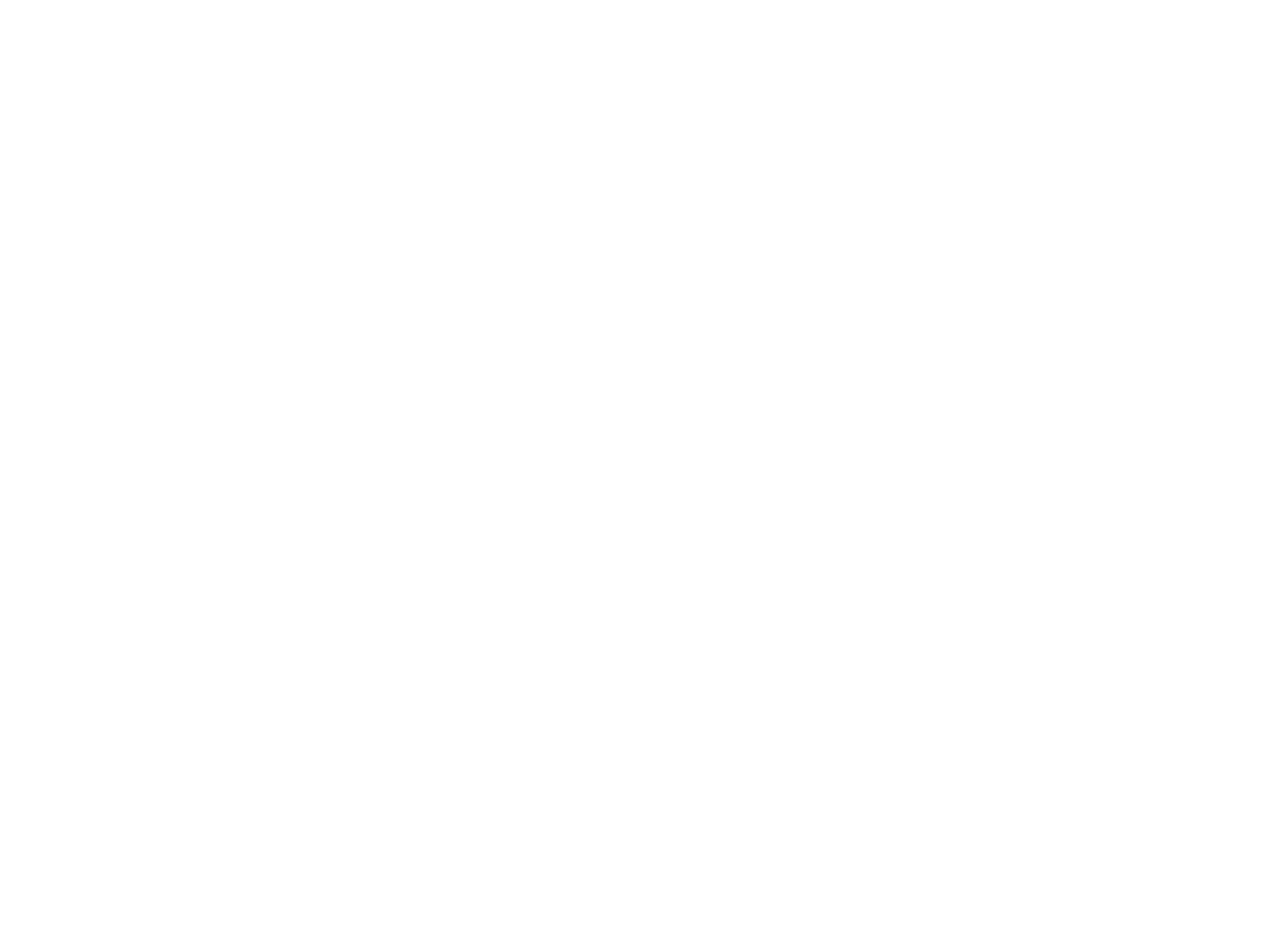
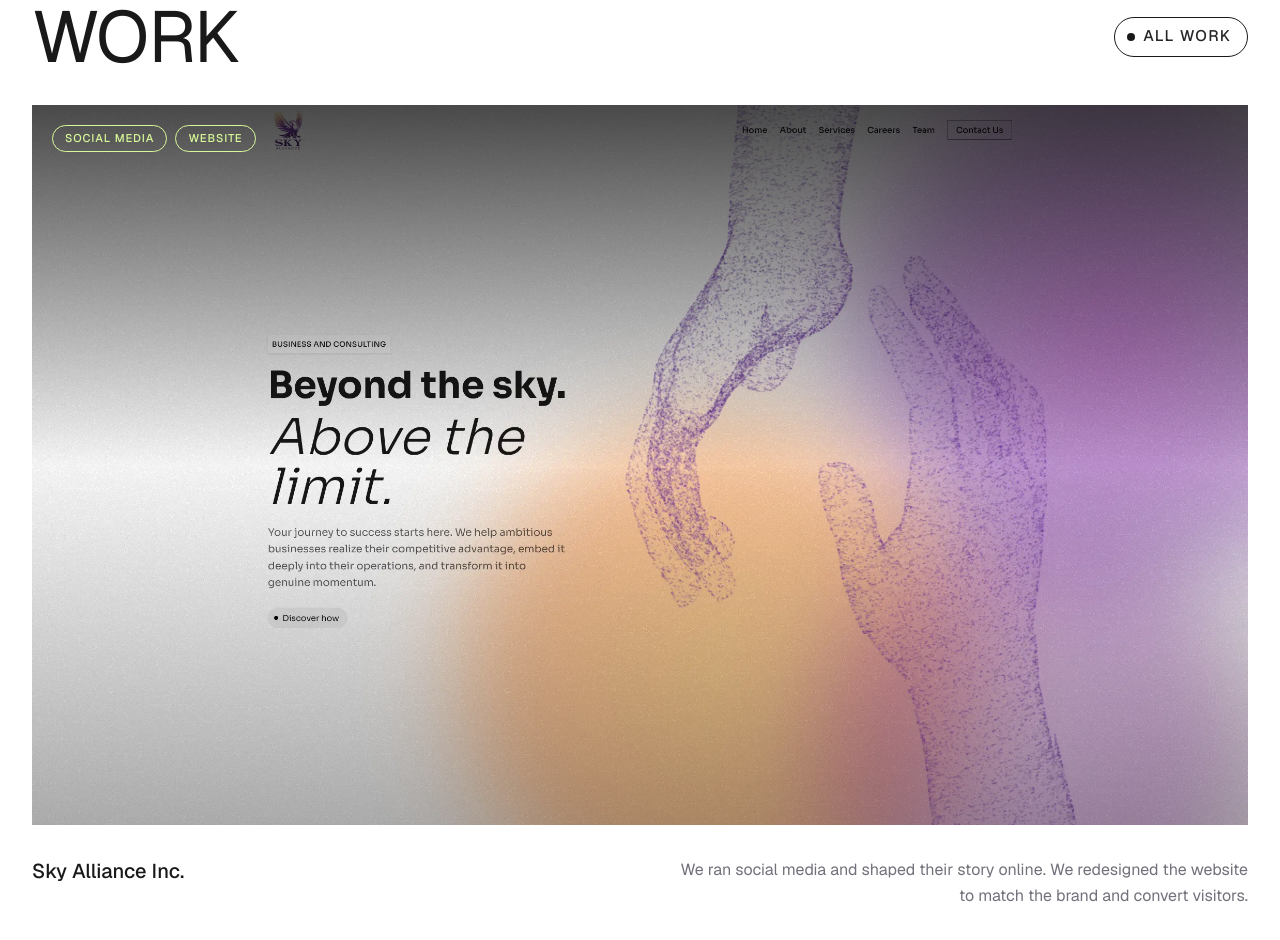
Before and after one commit to MonyVannn/hansei-website, a Next.js app: page / in a window 1280 px wide. Shown: the part 1700-2640 px from the top of the page. Before the commit the page ends 1621 px from the top, so only its background shows below. Built offline with nearby package versions, Linux system fonts and the light colour scheme.

Commit message:
Feature: add featured work section

```diff
--- a/src/app/page.tsx
+++ b/src/app/page.tsx
@@ -1,11 +1,13 @@
 import { Hero } from "@/components/homepage/Hero";
 import { AboutSection } from "@/components/homepage/AboutSection";
+import { WorkShowcaseSection } from "@/components/homepage/WorkShowcaseSection";
 
 export default function Home() {
   return (
     <>
       <Hero />
       <AboutSection />
+      <WorkShowcaseSection />
     </>
   );
 }
--- /dev/null
+++ b/src/components/homepage/WorkShowcaseSection.tsx
@@ -0,0 +1,56 @@
+import Image from "next/image";
+import { PillArrowLink } from "@/components/layout/PillArrowLink";
+
+export function WorkShowcaseSection() {
+  return (
+    <section
+      aria-labelledby="work-showcase-title"
+      className="bg-background py-14 md:py-20"
+    >
+      <div className="container space-y-6 md:space-y-8">
+        <div className="flex items-center justify-between gap-4">
+          <h2
+            id="work-showcase-title"
+            className="text-5xl uppercase tracking-tight text-foreground md:text-7xl"
+          >
+            Work
+          </h2>
+          <PillArrowLink href="/works">All work</PillArrowLink>
+        </div>
+
+        <article className="group overflow-hidden bg-foreground">
+          <div className="relative min-h-[280px] bg-foreground md:min-h-[720px] cursor-pointer">
+            <Image
+              src="/homepage-project.webp"
+              alt="Latest project thumbnail"
+              fill
+              className="object-cover transition-transform duration-700 ease-out group-hover:scale-105"
+            />
+            <div
+              aria-hidden
+              className="absolute inset-0 bg-linear-to-b from-black/70 via-transparent to-black/30"
+            />
+            <div className="absolute left-5 top-5 flex items-center gap-2">
+              <span className="rounded-full border border-lime-200 px-3 py-1 text-[0.58rem] font-medium uppercase tracking-[0.08em] text-lime-200 md:text-[0.7rem]">
+                Social Media
+              </span>
+              <span className="rounded-full border border-lime-200 px-3 py-1 text-[0.58rem] font-medium uppercase tracking-[0.08em] text-lime-200 md:text-[0.7rem]">
+                Website
+              </span>
+            </div>
+          </div>
+        </article>
+
+        <div className="flex flex-col gap-2 text-zinc-500 md:flex-row md:items-start md:justify-between">
+          <p className="text-xl font-medium text-foreground">
+            Sky Alliance Inc.
+          </p>
+          <p className="max-w-xl text-sm leading-relaxed md:text-right md:text-base">
+            We ran social media and shaped their story online. We redesigned the
+            website to match the brand and convert visitors.
+          </p>
+        </div>
+      </div>
+    </section>
+  );
+}
--- a/src/components/layout/MainNav.tsx
+++ b/src/components/layout/MainNav.tsx
@@ -1,5 +1,5 @@
 import Link from "next/link";
-import { FiArrowRight } from "react-icons/fi";
+import { PillArrowLink } from "./PillArrowLink";
 
 const leftLinks = [
   { label: "About", href: "/about" },
@@ -61,15 +61,7 @@
                 </li>
               ))}
               <li>
-                <Link
-                  href="/contact"
-                  className="group flex h-10 items-center gap-2 rounded-full border border-foreground pl-3 pr-4 text-[0.62rem] font-medium uppercase tracking-[0.08em] text-zinc-800 transition-all duration-300 ease-in-out hover:bg-black hover:pl-2 hover:text-white active:bg-neutral-700 md:text-[0.96rem]"
-                >
-                  <span className="rounded-full bg-foreground p-1 text-sm transition-colors duration-300 group-hover:bg-white">
-                    <FiArrowRight className="-translate-x-[200%] text-[0px] transition-all duration-300 group-hover:translate-x-0 group-hover:text-lg group-hover:text-foreground group-active:-rotate-45" />
-                  </span>
-                  <span>Contact us</span>
-                </Link>
+                <PillArrowLink href="/contact">Contact us</PillArrowLink>
               </li>
             </ul>
           </div>
--- /dev/null
+++ b/src/components/layout/PillArrowLink.tsx
@@ -0,0 +1,22 @@
+import Link from "next/link";
+import { FiArrowRight } from "react-icons/fi";
+
+type PillArrowLinkProps = {
+  href: string;
+  children: React.ReactNode;
+  className?: string;
+};
+
+export function PillArrowLink({ href, children, className = "" }: PillArrowLinkProps) {
+  return (
+    <Link
+      href={href}
+      className={`group flex h-10 items-center gap-2 rounded-full border border-foreground pl-3 pr-4 text-[0.62rem] font-medium uppercase tracking-[0.08em] text-zinc-800 transition-all duration-300 ease-in-out hover:bg-black hover:pl-2 hover:text-white active:bg-neutral-700 md:text-[0.96rem] ${className}`}
+    >
+      <span className="rounded-full bg-foreground p-1 text-sm transition-colors duration-300 group-hover:bg-white">
+        <FiArrowRight className="-translate-x-[200%] text-[0px] transition-all duration-300 group-hover:translate-x-0 group-hover:text-lg group-hover:text-foreground group-active:-rotate-45" />
+      </span>
+      <span>{children}</span>
+    </Link>
+  );
+}
```
Also changed, not shown: public/homepage-project.webp (added).
